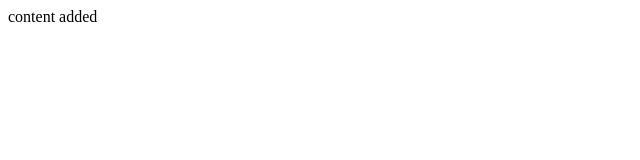
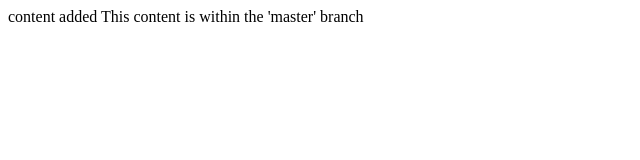
Before and after one commit to sanjeewafern/test, a plain HTML site: page index.html in a window 1280 px wide. Shown: the whole page, without its empty margins (0-640 px from the left). Drawn offline with Linux system fonts and the light colour scheme.

Commit message:
Special note added on index.html

```diff
--- a/index.html
+++ b/index.html
@@ -10,6 +10,7 @@
 <body>
     <div>
         content added
+        This content is within the 'master' branch
     </div>
 </body>
 
```
